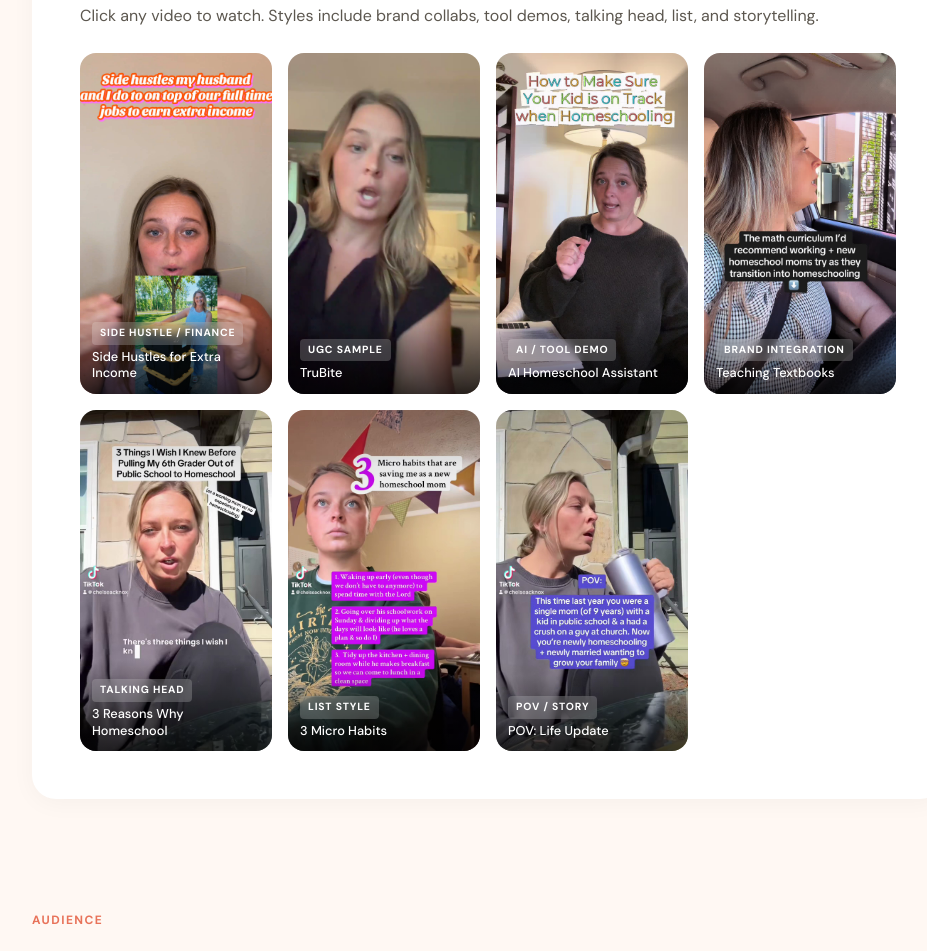
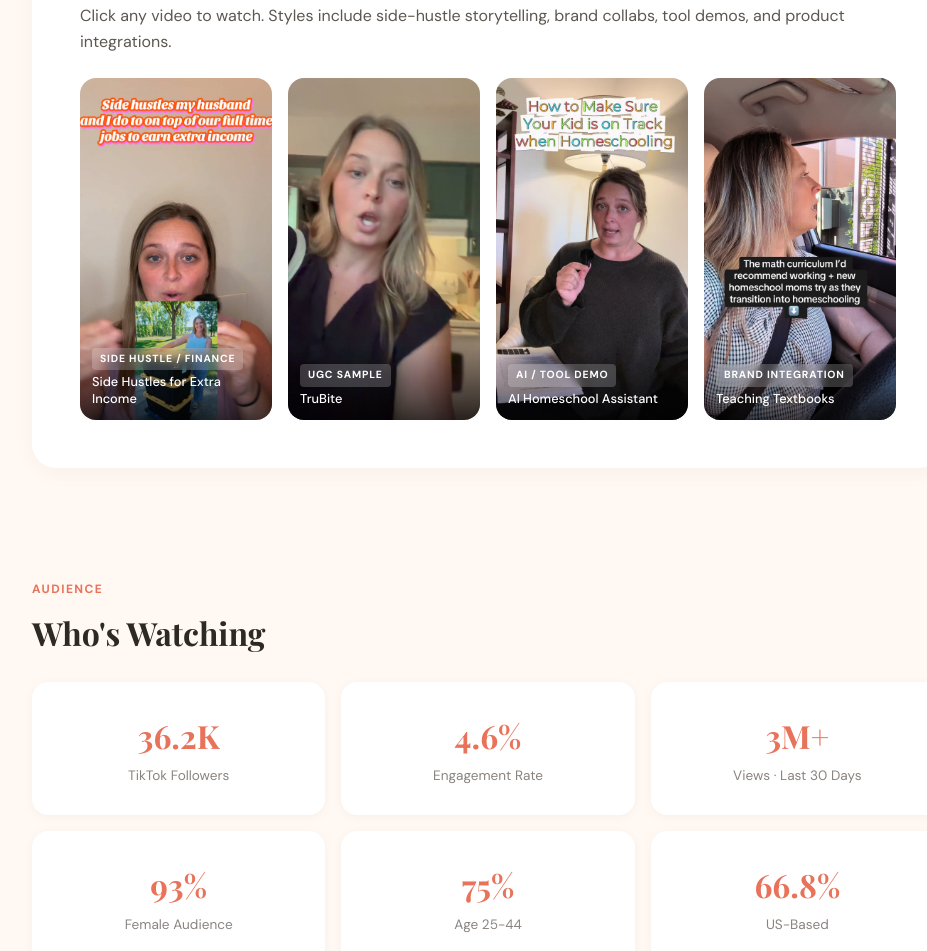
Before and after one commit to justinandchelseawade-a11y/chelsea-wade-ugc-portfolio, a plain HTML site: page index.html in a window 1280 px wide. Shown: the part 2630-3581 px from the top of the page, without its empty margins (152-1079 px from the left). Drawn offline with nearby package versions, Linux system fonts and the light colour scheme.

Commit message:
Trim gallery to 4: Side Hustles, TruBite, AI Demo, Teaching Textbooks

```diff
--- a/index.html
+++ b/index.html
@@ -663,7 +663,7 @@
         <div class="samples-section">
             <div class="section-label">Content Samples</div>
             <h2>My Content in Action</h2>
-            <p style="color: var(--text-mid); margin-bottom: 8px;">Click any video to watch. Styles include brand collabs, tool demos, talking head, list, and storytelling.</p>
+            <p style="color: var(--text-mid); margin-bottom: 8px;">Click any video to watch. Styles include side-hustle storytelling, brand collabs, tool demos, and product integrations.</p>
             <div class="video-grid">
                 <a class="video-card" href="https://www.tiktok.com/@chelseacknox/video/7645752036109110541" target="_blank" rel="noopener">
                     <img src="thumbnails/side-hustles.jpg" alt="Side hustles we do to earn extra income">
@@ -691,27 +691,6 @@
                     <div class="overlay">
                         <span class="style-tag">Brand Integration</span>
                         <div class="title">Teaching Textbooks</div>
-                    </div>
-                </a>
-                <a class="video-card" href="https://www.tiktok.com/@chelseacknox/video/7569972560289385741" target="_blank" rel="noopener">
-                    <img src="thumbnails/3 Reasons Why Homeschool.jpg" alt="3 Reasons Why Homeschool">
-                    <div class="overlay">
-                        <span class="style-tag">Talking Head</span>
-                        <div class="title">3 Reasons Why Homeschool</div>
-                    </div>
-                </a>
-                <a class="video-card" href="https://www.tiktok.com/@chelseacknox/video/7568230757940972813" target="_blank" rel="noopener">
-                    <img src="thumbnails/Text on Screen.jpg" alt="Micro Habits">
-                    <div class="overlay">
-                        <span class="style-tag">List Style</span>
-                        <div class="title">3 Micro Habits</div>
-                    </div>
-                </a>
-                <a class="video-card" href="https://www.tiktok.com/@chelseacknox/video/7568578915116141838" target="_blank" rel="noopener">
-                    <img src="thumbnails/text on screen .jpg" alt="POV Storytelling">
-                    <div class="overlay">
-                        <span class="style-tag">POV / Story</span>
-                        <div class="title">POV: Life Update</div>
                     </div>
                 </a>
             </div>
```
